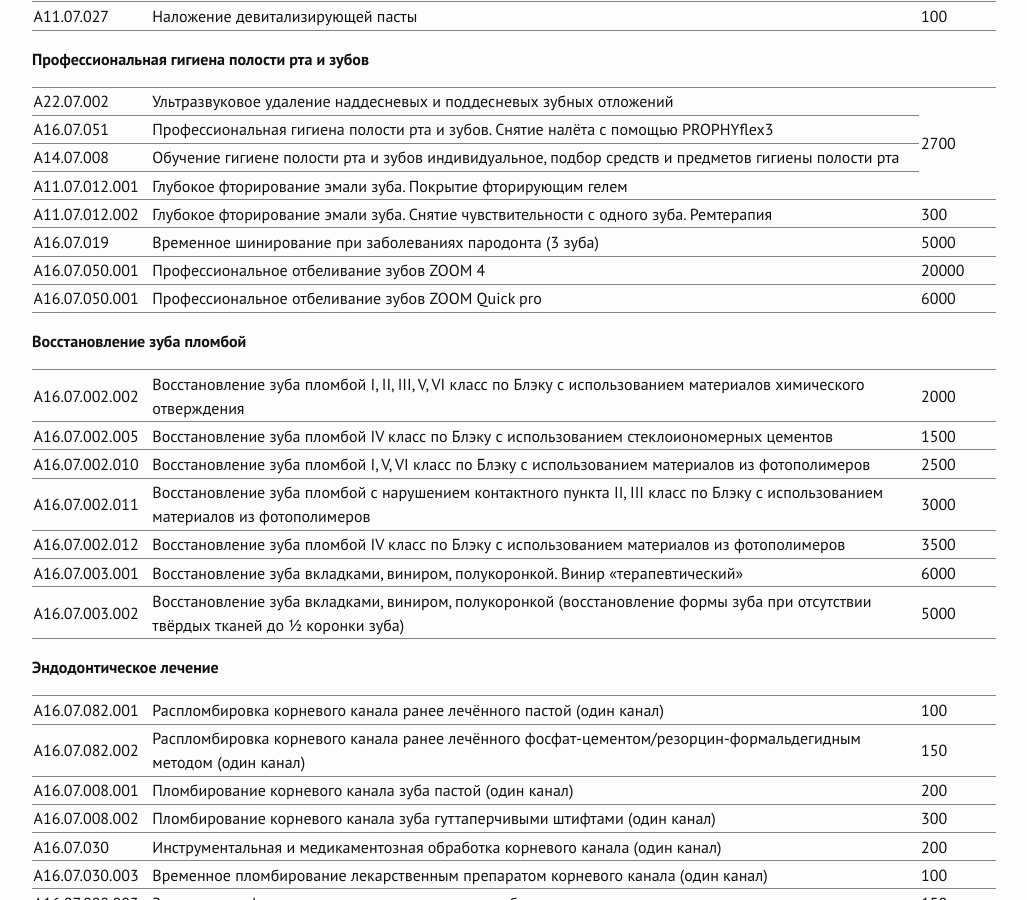
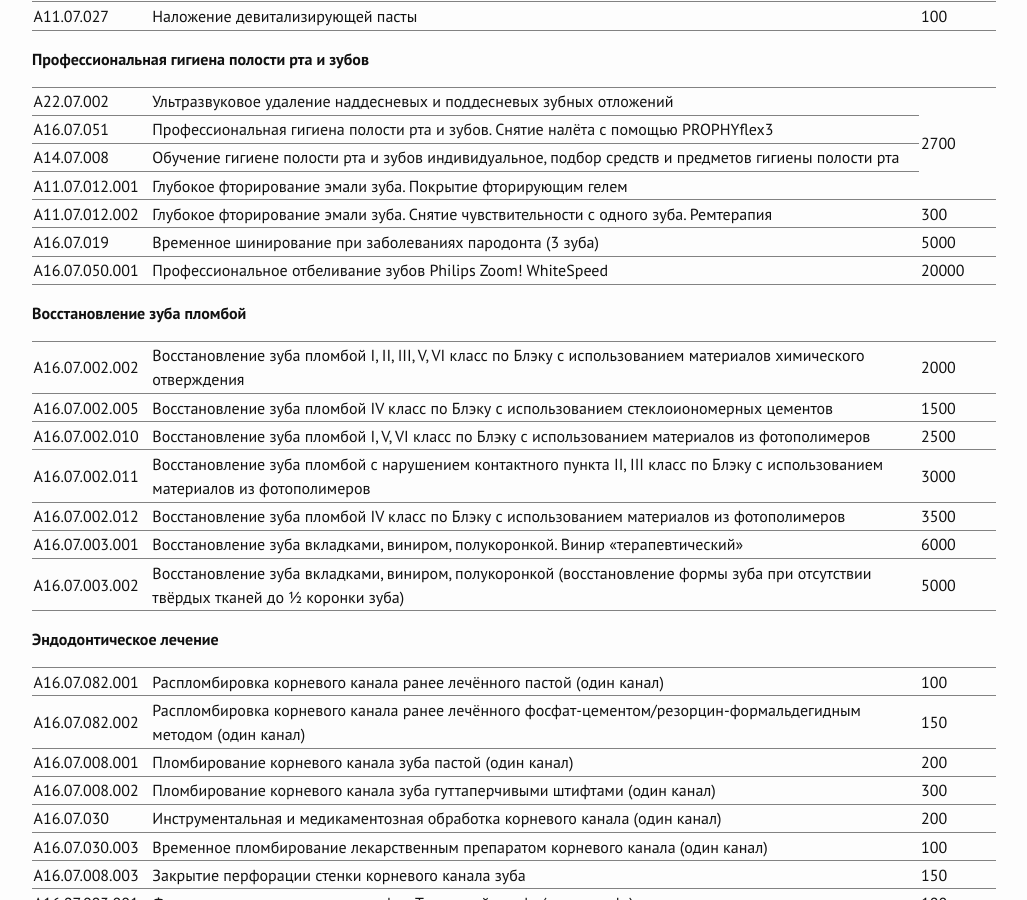
Before and after one commit to albus-dentes/albus-dentes.github.io, a Jekyll site: the page built from prices/index.html, in a window 1280 px wide and 900 px high, scrolled down 654 px. Shown: the whole window, without its empty margins (126-1153 px from the left). Built offline with Jekyll 4.4.1, drawn with Linux system fonts in a browser that asks for light colours.

Commit message:
Update prices

```diff
--- a/prices/index.html
+++ b/prices/index.html
@@ -84,13 +84,8 @@ title: Цены
   </tr>
   <tr>
     <td>А16.07.050.001</td>
-    <td>Профессиональное отбеливание зубов ZOOM 4</td>
+    <td>Профессиональное отбеливание зубов Philips Zoom! WhiteSpeed</td>
     <td>20000</td>
-  </tr>
-  <tr>
-    <td>А16.07.050.001</td>
-    <td>Профессиональное отбеливание зубов ZOOM Quick pro</td>
-    <td>6000</td>
   </tr>
   <tr>
     <td colspan="3" class="section-header">Восстановление зуба пломбой</td>
```
